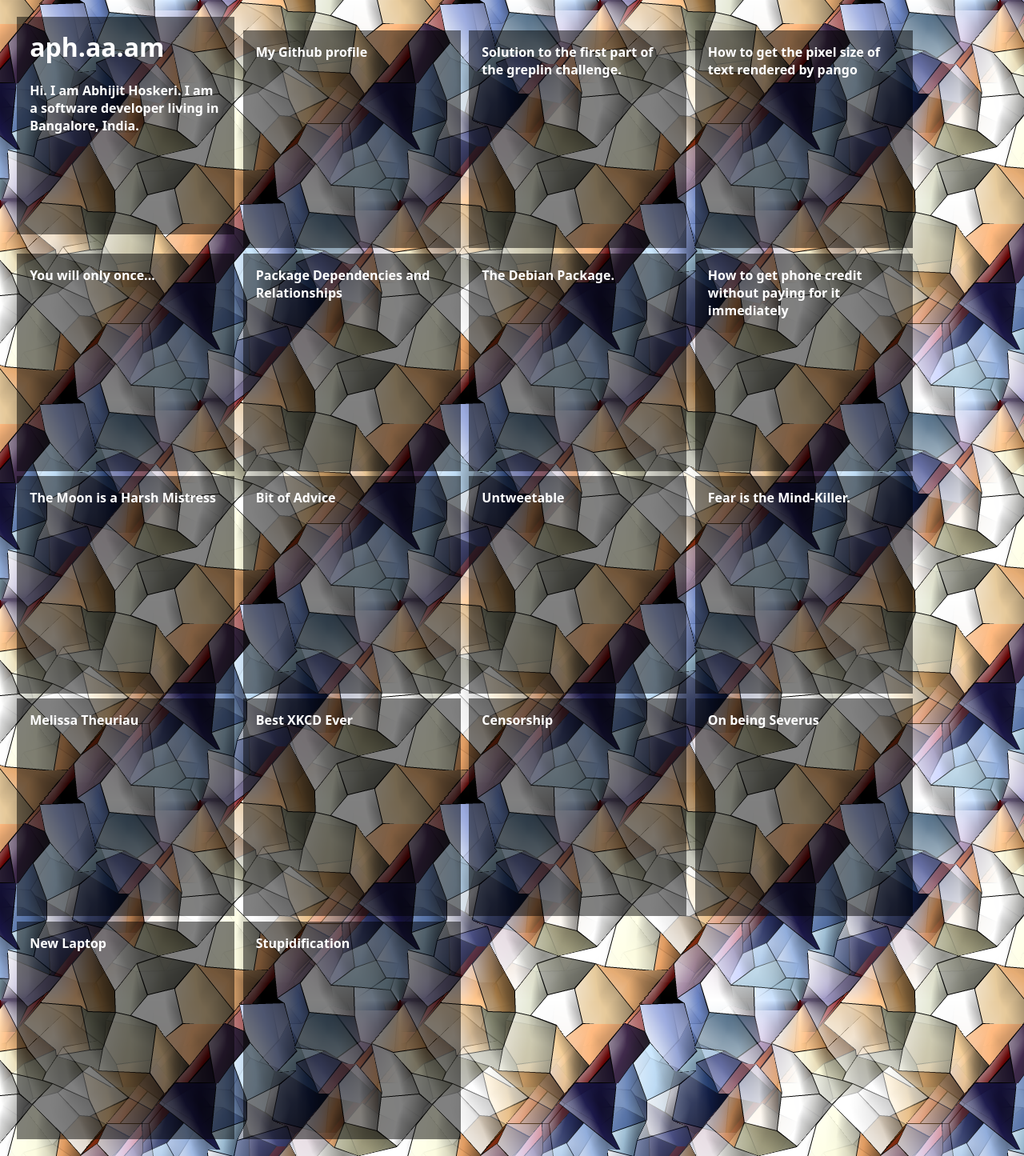
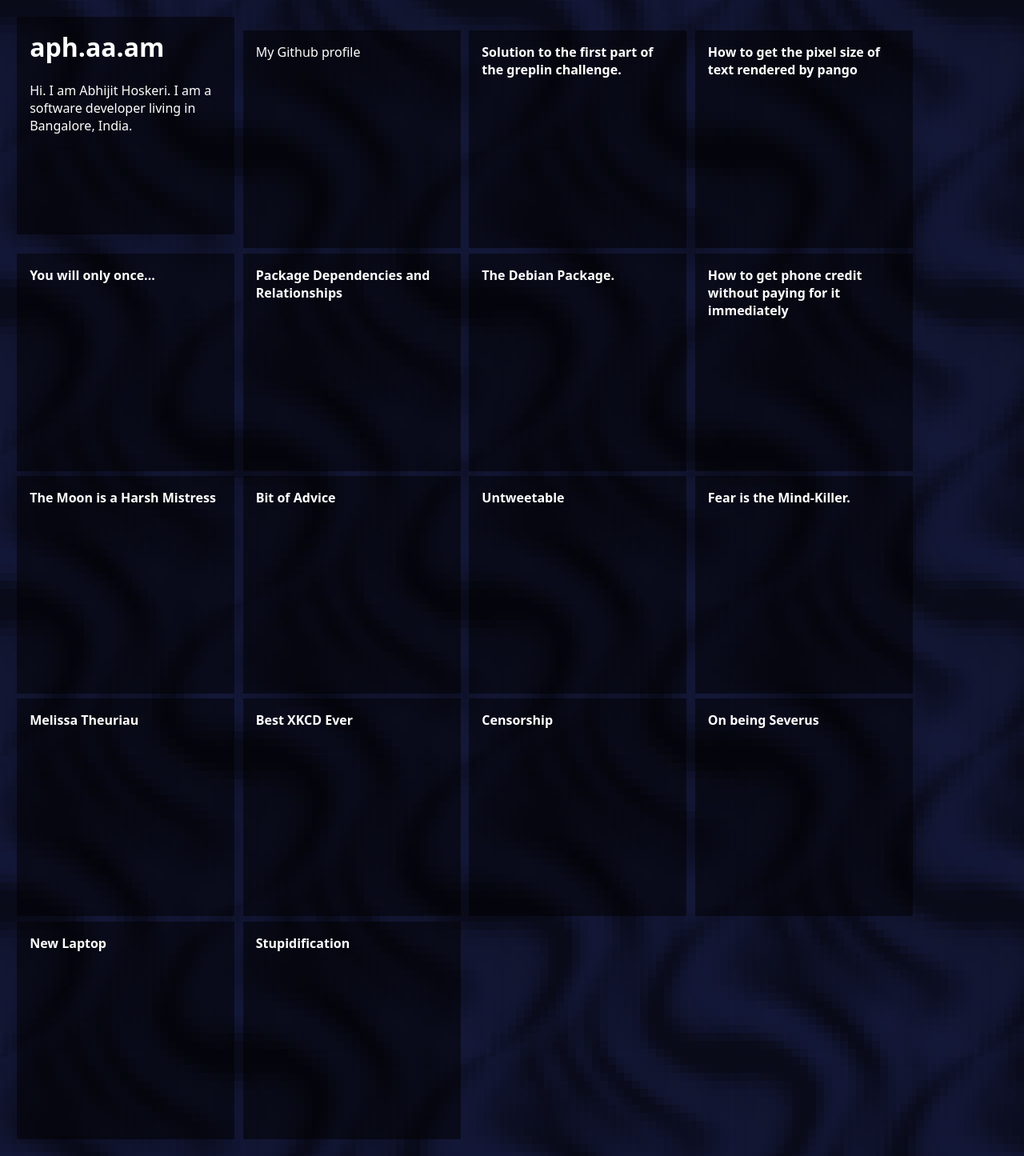
Before and after one commit to hoskeri/hoskeri.github.com, a Jekyll site: the page built from index.html, in a window 1280 px wide. Shown: the whole page at 80% size. Built offline with Jekyll 4.4.1, drawn with Linux system fonts in a browser that asks for light colours.

Commit message:
nice background and colorscheme for the whole site

```diff
--- a/_layouts/default.html
+++ b/_layouts/default.html
@@ -5,11 +5,9 @@
     <link rel="stylesheet" href="/pygments.css">
   </head>
   <body>
-
-    <h1> {{ page.title }} </h1>
-        <div class="blog-post">
+    <div class="blog-post">
+    	<h1> {{ page.title }} </h1>
       {{ content }}
-    </div>
     </div>
   </body>
 </html>
--- a/index.html
+++ b/index.html
@@ -1,8 +1,8 @@
 ---
 layout: homepage
 ---
-<div class="box"><a href="/"> <h1>aph.aa.am</h1>Hi. I am Abhijit Hoskeri. I am a software developer living in Bangalore, India.</a></div>
-<div class="box"><a href="http://github.com/hoskeri">My Github profile</a></div>
+<a class="box" href="/"> <h1>aph.aa.am</h1>Hi. I am Abhijit Hoskeri. I am a software developer living in Bangalore, India.</a>
+<a class="box" href="http://github.com/hoskeri">My Github profile</a>
 {% for post in site.categories.blog %}
-	<div class="box"><div class="over-box"><a href="{{ post.url }}"> {{ post.title }}</a></div> </div>
+	<a href="{{ post.url }}"> <div class="box">{{ post.title }}</div></a>
 {% endfor %}
--- a/style.css
+++ b/style.css
@@ -11,11 +11,16 @@
     margin: 0.2em;
     padding: 1em;
   	background-image: url("/transparent.png");
+		color: white;
 }
 
-.box a {
+a .box {
 	color: white;
 	font-weight: bold;
+}
+
+.box:hover {
+  	background-image: url("/transparent-light.png");
 }
 
 a {
@@ -34,4 +39,6 @@
 	display: block;
 	width: 60%;
   font-size: 0.9em;
+	background: white;
+	padding: 2em;
 }
```
Also changed, not shown: background.png, transparent-light.png (added).
